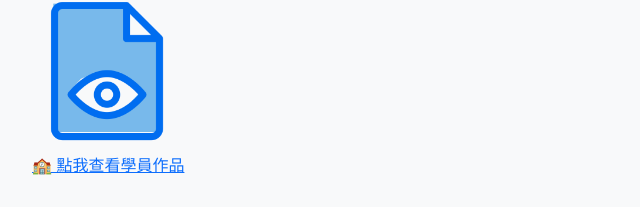
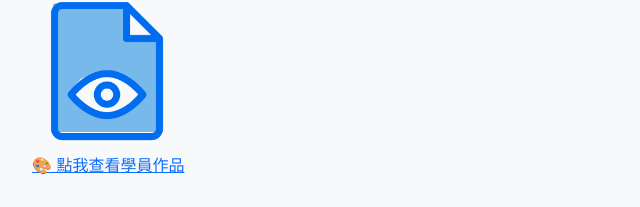
Before and after one commit to sungwen/vt.github.io, a plain HTML site: page main.html in a window 1280 px wide. Shown: the part 1576-1783 px from the top of the page, 50-690 px from the left. Drawn offline with nearby package versions, Linux system fonts and the light colour scheme.

Commit message:
Update main.html
Signed-off-by: 王頌文 <67320043+sungwen@users.noreply.github.com>

```diff
--- a/main.html
+++ b/main.html
@@ -97,7 +97,7 @@
   <p>🔍 <a href="https://www.youtube.com/watch?v=sJcb4M8ddtI">點我查看學員作品動畫</a></p>
   <a href="作品.html">
     <img src="preview_button.png" alt="點我查看更多學員作品" class="img-fluid" style="max-width: 150px;">
-    <p class="mt-2">🏫 點我查看學員作品</p>
+    <p class="mt-2">🎨 點我查看學員作品</p>
   </a>
 
   <div class="section-title"><h3>📝 報名方式</h3></div>
```
